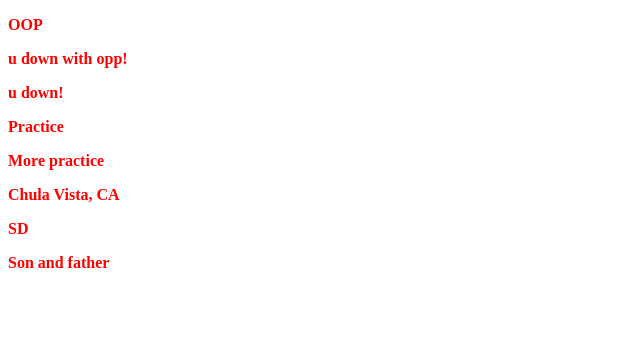
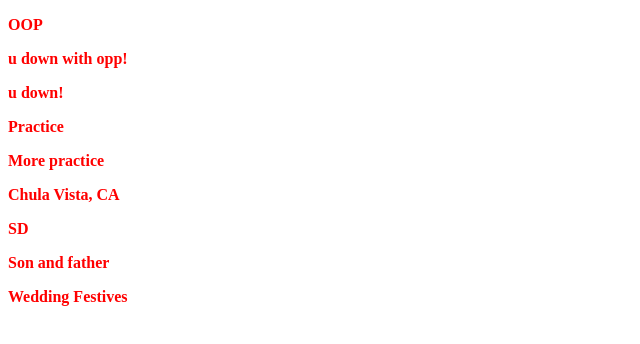
Before and after one commit to jkgdev8/oop2, a plain HTML site: page index.html in a window 1280 px wide. Shown: the whole page, without its empty margins (0-640 px from the left). Drawn offline with Linux system fonts and the light colour scheme.

Commit message:
added festives

```diff
--- a/index.html
+++ b/index.html
@@ -17,7 +17,7 @@
         <p>Chula Vista, CA</p>
         <p>SD</p>
         <p>Son and father</p>
-
+        <p>Wedding Festives</p>
 
 
 
```
